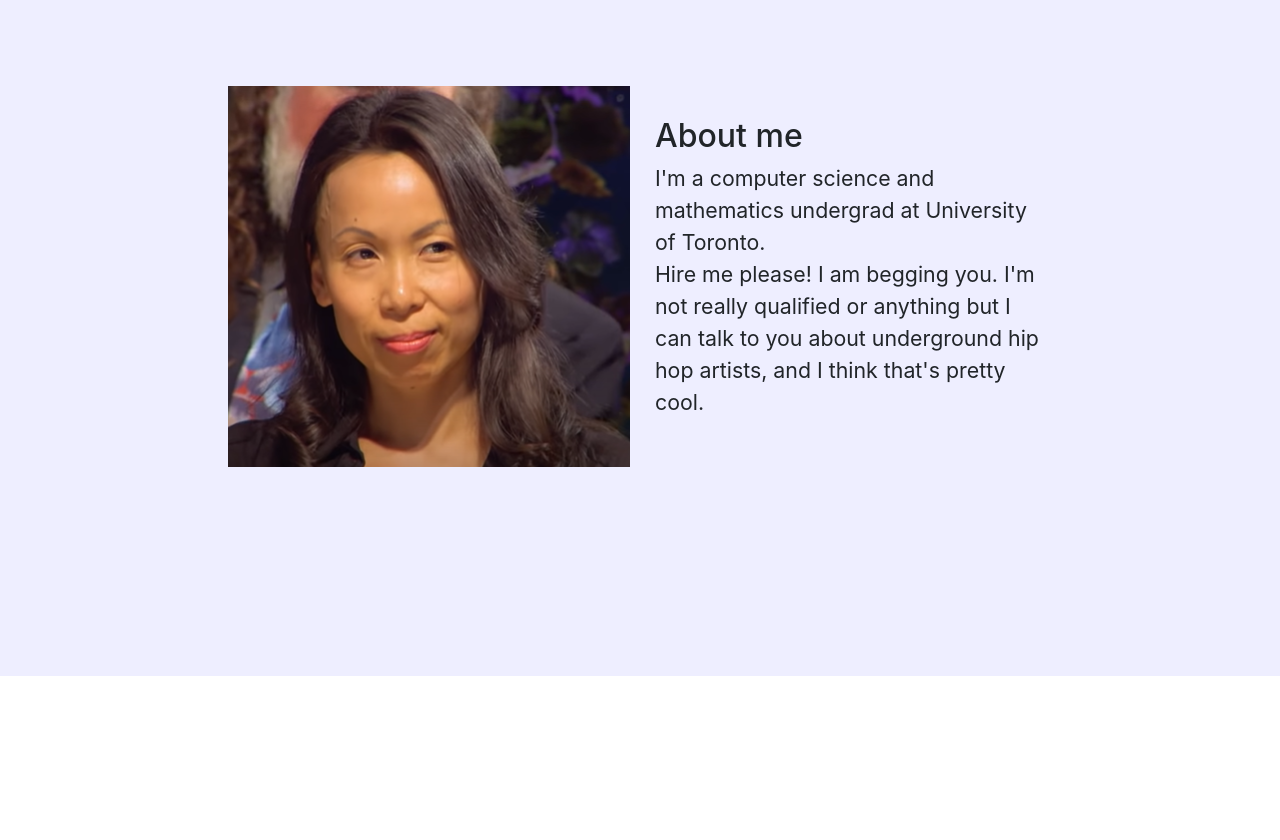
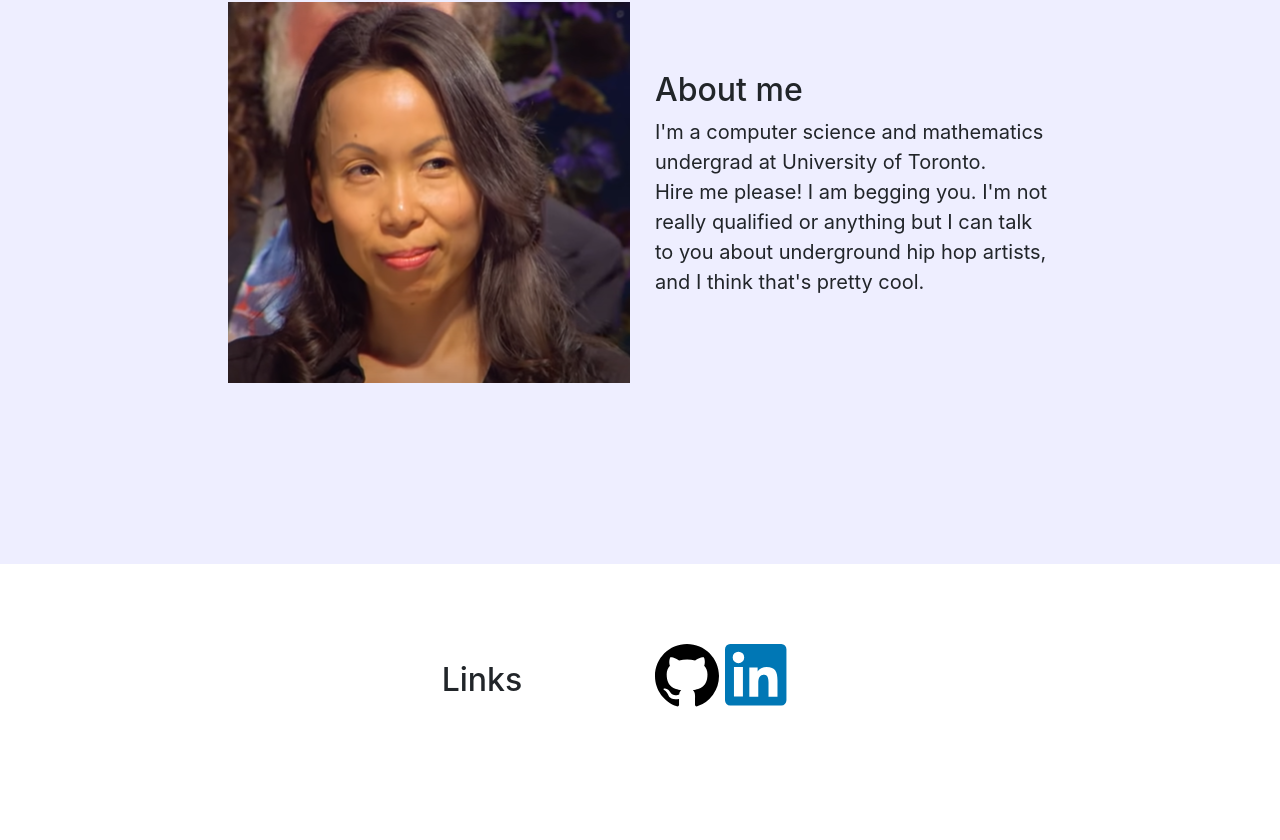
Before and after one commit to rikingurditta/website, a React (Create React App) app in the folder website/: page /#/academics in a window 1280 px wide. Shown: the part 980-1820 px from the top of the page. After the commit the page ends 1784 px from the top, so only its background shows below. Built offline with nearby package versions, Linux system fonts and the light colour scheme.

Commit message:
Misc adjustments here and there, mostly for styling/look and feel

```diff
--- a/website/src/App.js
+++ b/website/src/App.js
@@ -1,8 +1,6 @@
 import React from 'react';
 import './App.scss';
-import {BrowserRouter as Router, Switch, Route, Link} from "react-router-dom";
-import Nav from "react-bootstrap/Nav";
-import Navbar from "react-bootstrap/Navbar";
+import {BrowserRouter as Router, Switch, Route} from "react-router-dom";
 import Homepage from "./pages/Homepage";
 import Projects from "./pages/Projects";
 import Experience from "./pages/Experience";
--- a/website/src/App.scss
+++ b/website/src/App.scss
@@ -43,17 +43,17 @@ h1 h2 h3 {
 
 p {
     text-align: left;
-    font-size: 16pt;
+    font-size: 15pt;
 }
 
 span {
     text-align: left;
-    font-size: 16pt;
+    font-size: 15pt;
 }
 
 ul {
     text-align: left;
-    font-size: 16pt;
+    font-size: 15pt;
 }
 
 .text-content {
--- a/website/src/components/Expandable.js
+++ b/website/src/components/Expandable.js
@@ -1,10 +1,9 @@
 import React, {useState} from 'react';
-import Button from "react-bootstrap/Button";
 
 export default function Expandable(props) {
     let [expanded, setExpanded] = useState(false);
     return (
-        <div style={{...props.style, backgroundColor: expanded ? '#00000011' : '#00000000'}}>
+        <div style={{...props.style, backgroundColor: expanded ? '#0000000F' : '#00000000'}}>
             <span onClick={() => setExpanded(!expanded)}
                   style={{cursor: 'pointer', textDecoration: 'underline'}}>
                 {props.inside} {expanded ? '-' : '+'}
--- a/website/src/components/FullPageRow.js
+++ b/website/src/components/FullPageRow.js
@@ -3,7 +3,7 @@ import React from "react";
 
 export default function FullPageRow(props) {
     return (
-        <Row {...props} className={"justify-content-md-center " + props.className} style={{...props.style, minHeight: '100vh'}}>
+        <Row {...props} className={"justify-content-md-center " + props.className} style={{...props.style, minHeight: 'calc(100vh - 56px)'}}>
             {props.children}
         </Row>
     );
--- a/website/src/components/GlobalNavbar.js
+++ b/website/src/components/GlobalNavbar.js
@@ -18,9 +18,10 @@ export default class GlobalNavbar extends Component {
 
     render() {
         return (
-            <Navbar sticky="top" expand="lg" style={{backgroundColor: `rgba(255, 255, 255, ${this.state.bgAlpha})`}}>
+            <Navbar sticky="top" expand="lg" style={{backgroundColor: `rgba(255, 255, 255, 1`}}>
+                {/*navbar with fading colour: <Navbar sticky="top" expand="lg" style={{backgroundColor: `rgba(255, 255, 255, ${this.state.bgAlpha})`}}>*/}
                 <Navbar.Brand as={Link} to="/" push>Rikin</Navbar.Brand>
-                <Navbar.Toggle aria-controls="responsive-navbar-nav" />
+                <Navbar.Toggle aria-controls="responsive-navbar-nav"/>
                 <Navbar.Collapse id="responsive-navbar-nav">
                     <Nav className="ml-auto">
                         <Nav.Link as={Link} to="/" push>Home</Nav.Link>
--- a/website/src/pages/Academics.js
+++ b/website/src/pages/Academics.js
@@ -2,13 +2,12 @@ import React from 'react';
 import Container from "react-bootstrap/Container";
 import Col from "react-bootstrap/Col";
 import Row from "react-bootstrap/Row";
-import FullPageRow from "../components/FullPageRow";
 import Expandable from "../components/Expandable";
 
 export default function Academics() {
     return (
         <Container fluid>
-            <Row className="justify-content-md-center" style={{minHeight: '400px', backgroundColor: '#EEFFEE'}}>
+            <Row className="justify-content-md-center" style={{minHeight: '30vh', backgroundColor: '#EEFFEE'}}>
                 <Col md={4} className="my-auto">
                     <h1>Academics</h1>
                 </Col>
--- a/website/src/pages/Homepage.js
+++ b/website/src/pages/Homepage.js
@@ -4,6 +4,7 @@ import Container from "react-bootstrap/Container";
 import origami_elephant from "../images/origami elephant cropped.jpg";
 import bio_pic from "../images/eric_andre_keyboardist.png";
 import FullPageRow from "../components/FullPageRow";
+import Row from "react-bootstrap/Row";
 
 export default function Homepage() {
     return (
@@ -31,7 +32,7 @@ export default function Homepage() {
                     </p>
                 </Col>
             </FullPageRow>
-            <FullPageRow>
+            <Row className="justify-content-md-center" style={{minHeight: '30vh'}}>
                 <Col md={2} className="my-auto"/>
                 <Col md={2} className="my-auto">
                     <h2>Links</h2>
@@ -60,7 +61,7 @@ export default function Homepage() {
                         </a>
                     </p>
                 </Col>
-            </FullPageRow>
+            </Row>
         </Container>
     )
 }
```
